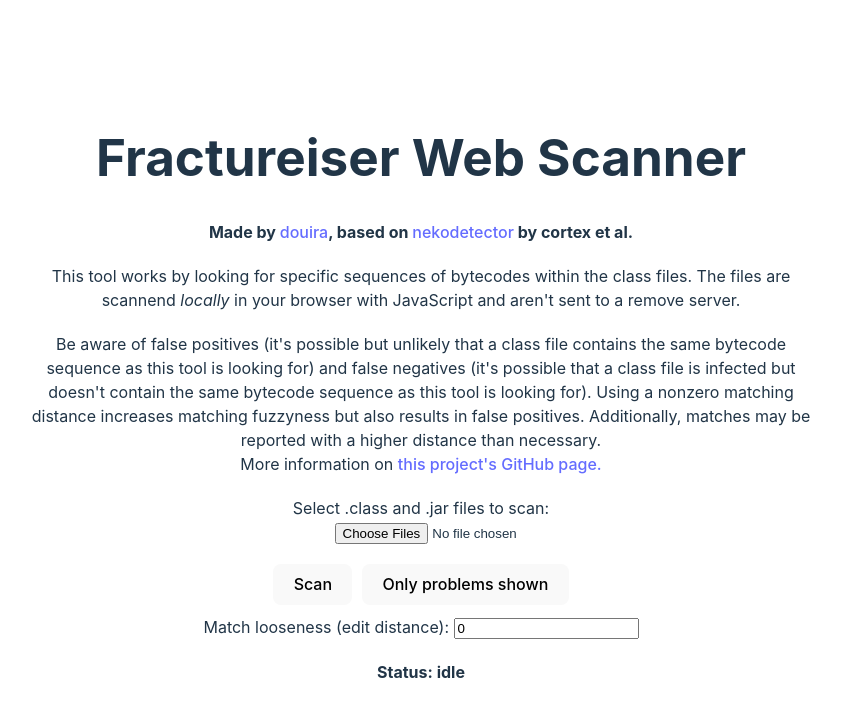
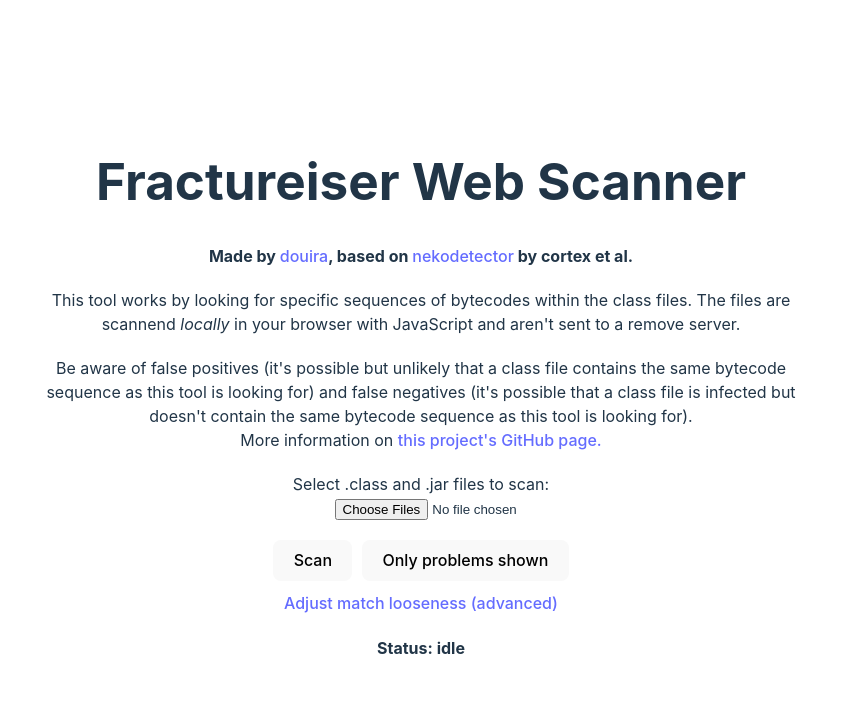
Before and after one commit to douira/fractureiser-web-detector, a Vue app: page / in a window 1280 px wide. Shown: the top 716 px of the page, without its empty margins (219-1060 px from the left). Built offline with nearby package versions, Linux system fonts and the light colour scheme; what java-class-tools would draw is missing.

Commit message:
hide match looseness by default, add further explanation text

```diff
--- a/src/App.vue
+++ b/src/App.vue
@@ -16,10 +16,7 @@
     Be aware of false positives (it's possible but unlikely that a class file
     contains the same bytecode sequence as this tool is looking for) and false
     negatives (it's possible that a class file is infected but doesn't contain
-    the same bytecode sequence as this tool is looking for). Using a nonzero
-    matching distance increases matching fuzzyness but also results in false
-    positives. Additionally, matches may be reported with a higher distance than
-    necessary.
+    the same bytecode sequence as this tool is looking for).
     <br />
     More information on
     <a href="https://github.com/douira/fractureiser-web-detector">
--- a/src/components/Detector.vue
+++ b/src/components/Detector.vue
@@ -17,9 +17,20 @@
       <template v-else-if="displayMode === 1">Clean classes hidden</template>
       <template v-else>Only problems shown</template>
     </button>
-    <div style="margin-top: 10px">
+    <div v-if="showMatchLooseness" style="margin-top: 10px">
+      <p style="max-width: 800px; margin-bottom: 10px">
+        Using a nonzero looseness enables finding imperfect matches with the
+        signatures. Such results are usually false positive detections but may
+        be interesting in the case of obfuscation. Additionally, matches may be
+        reported with a higher distance than necessary.
+      </p>
       Match looseness (edit distance):
       <input v-model="maxDistance" type="number" />
+    </div>
+    <div v-else style="margin-top: 10px">
+      <a @click="showMatchLooseness = true" style="cursor: pointer">
+        Adjust match looseness (advanced)
+      </a>
     </div>
   </div>
   <h4 :class="{ [globalStatus]: true }">Status: {{ globalStatus }}</h4>
@@ -61,7 +72,7 @@
                   <span :class="{ distance: match.distance > 0 }">
                     Distance {{ match.distance }},
                   </span>
-                     <span>
+                  <span>
                     Instruction offset
                     {{ match.offset }}
                   </span>
@@ -83,6 +94,7 @@ import { combineRank } from "../lib/util.js"
 const globalStatus = ref<FileStatus | string>("idle")
 const displayMode = ref(2)
 const maxDistance = ref(0)
+const showMatchLooseness = ref(false)
 
 const files = reactive<FileInfo[]>([])
 
```
